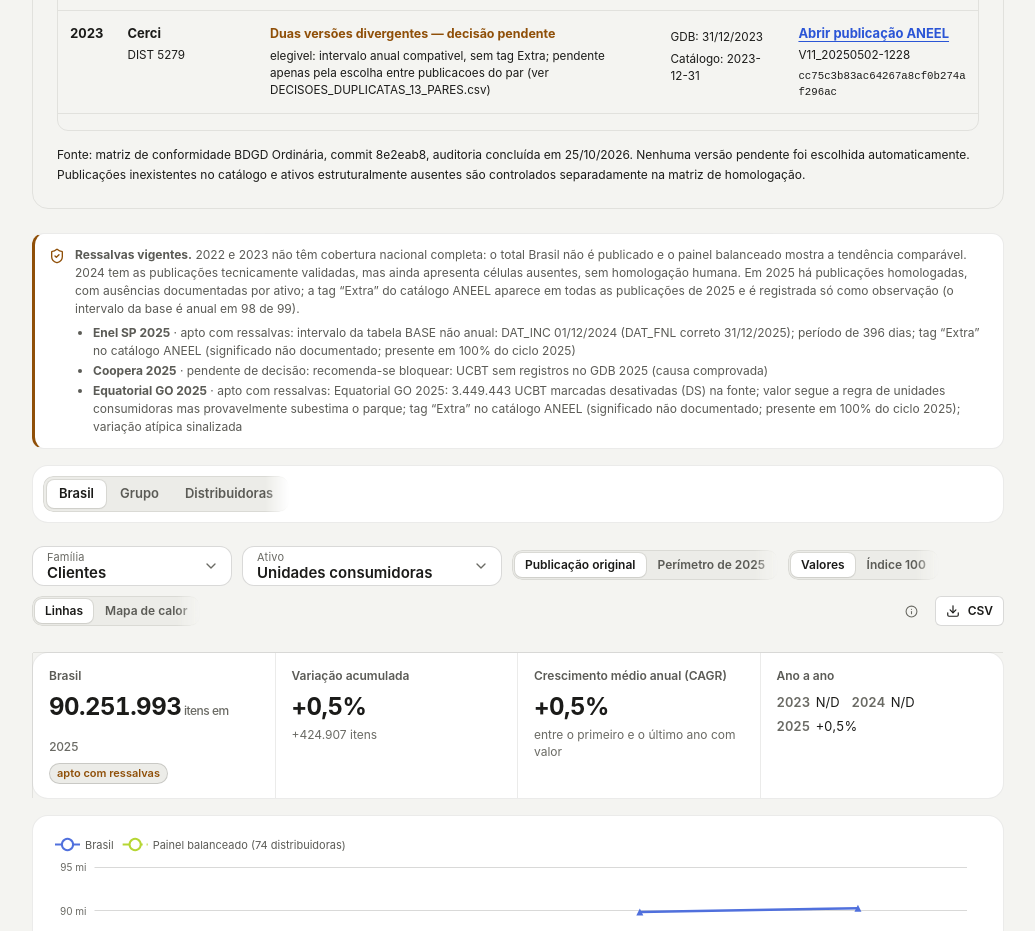
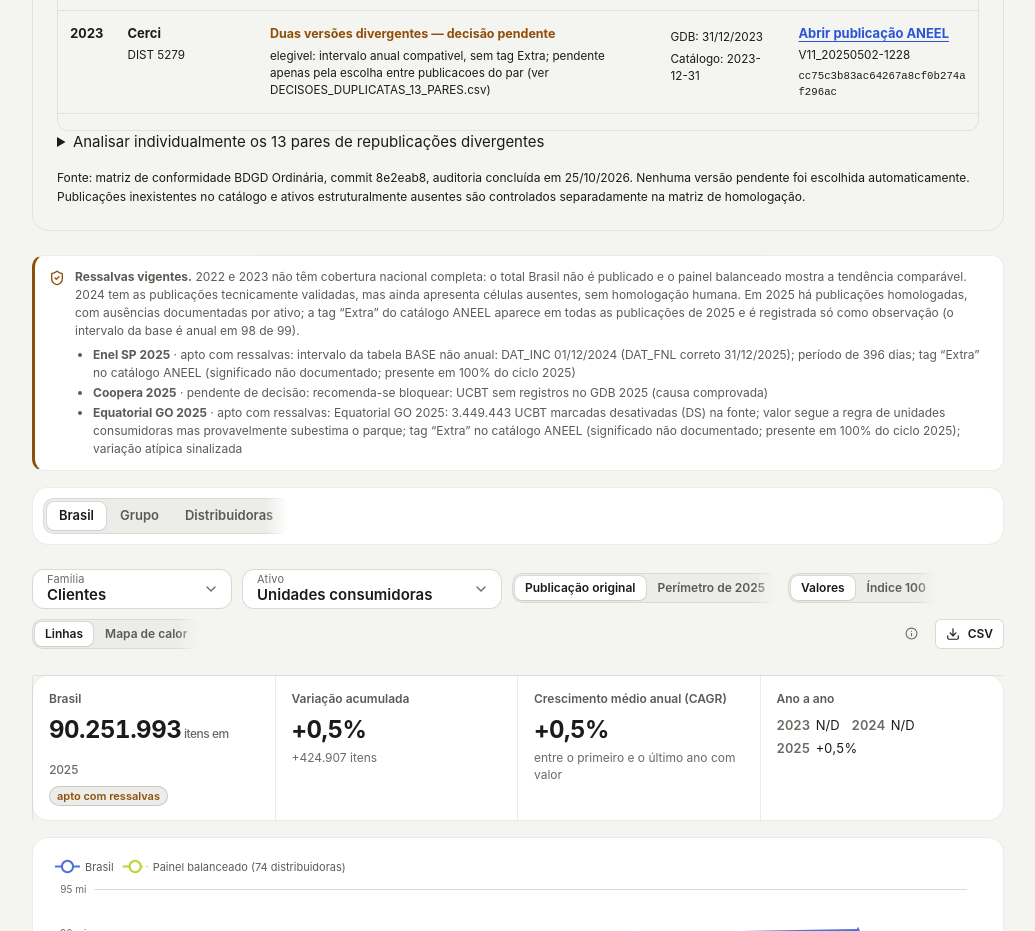
Before and after one commit to artelias/BDGD, a Next.js app in the folder nucleo-dados-bdgd/web/: page /evolucao in a window 1280 px wide. Shown: the part 1440-2371 px from the top of the page, without its empty margins (244-1279 px from the left). Built offline with nearby package versions, Linux system fonts and the light colour scheme.

Commit message:
feat(historico): conectar dossie tecnico dos 13 pares ao inventario

```diff
--- a/nucleo-dados-bdgd/web/src/components/pages/PublicacoesAuditadas.tsx
+++ b/nucleo-dados-bdgd/web/src/components/pages/PublicacoesAuditadas.tsx
@@ -2,6 +2,7 @@
 
 import { useEffect, useMemo, useState } from "react";
 import s from "./publicacoes-auditadas.module.css";
+import { ParesDivergentes } from "./ParesDivergentes";
 
 type Linha = [
   ano: number, dist: number, empresa: string, itemId: string, uso: string,
@@ -130,6 +131,7 @@ export function PublicacoesAuditadas() {
               </table>
             </div>
           )}
+          <ParesDivergentes />
           <p className={s.rodape}>Fonte: matriz de conformidade BDGD Ordinária, commit {data.sourceCommit}, auditoria concluída em 25/10/2026. Nenhuma versão pendente foi escolhida automaticamente. Publicações inexistentes no catálogo e ativos estruturalmente ausentes são controlados separadamente na matriz de homologação.</p>
         </>
       )}
```
